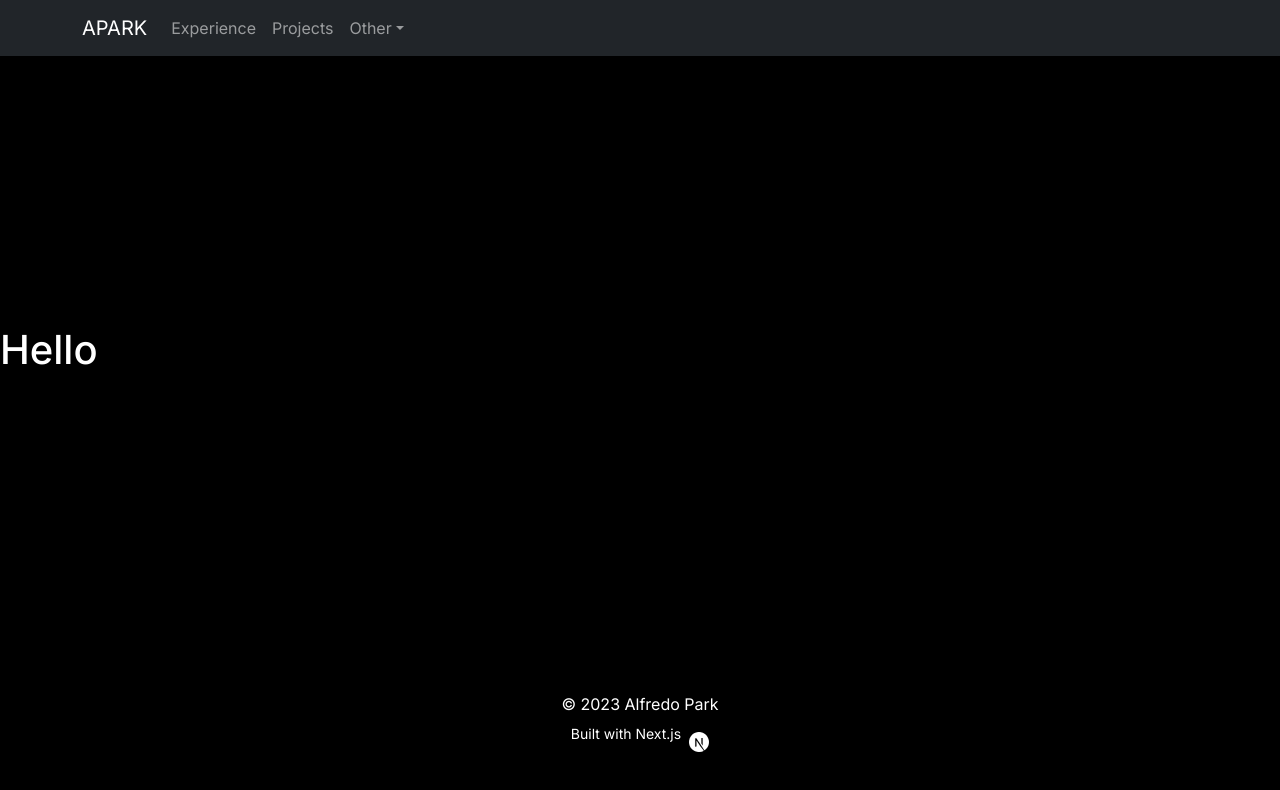
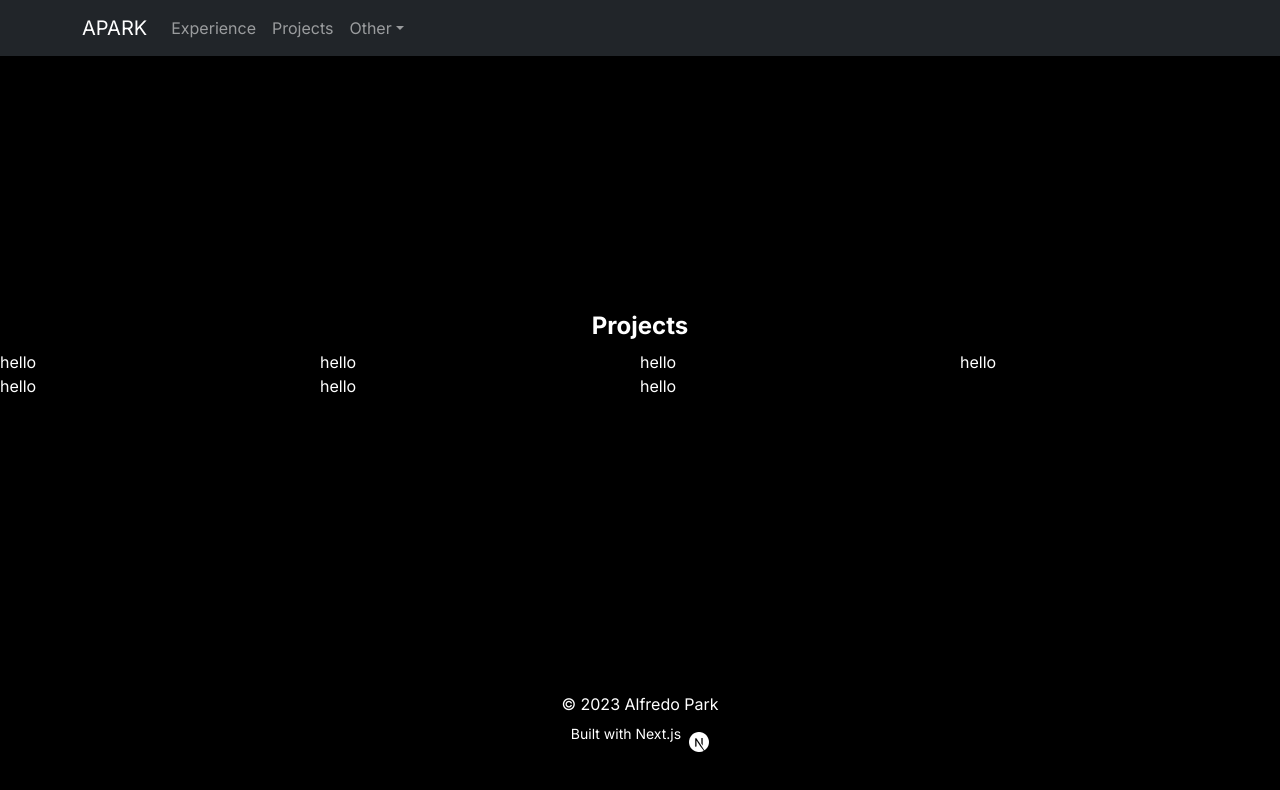
Before and after one commit to alfredoPark-48/apark_home, a Next.js app: page /projects in a window 1280 px wide. Shown: the top 790 px of the page. Built offline with nearby package versions, Linux system fonts and the light colour scheme.

Commit message:
Feat: Updated books page

```diff
--- a/src/app/books/page.tsx
+++ b/src/app/books/page.tsx
@@ -0,0 +1,18 @@
+import { FC } from 'react'
+import MainLayout from '@/components/layout/MainLayout'
+
+const BooksPage: FC = () => {
+	return (
+		<MainLayout>
+			<div className='flex flex-col p-10'>
+				<h1 className='text-2xl'>Books</h1>
+				<p>
+					The following books are some that have helped me throughout
+					my development.
+				</p>
+				<div className='flex'></div>
+			</div>
+		</MainLayout>
+	)
+}
+export default BooksPage
--- a/src/app/projects/page.tsx
+++ b/src/app/projects/page.tsx
@@ -4,7 +4,18 @@ import MainLayout from '@/components/layout/MainLayout'
 const ProjectPage: FC = () => {
 	return (
 		<MainLayout>
-			<h1>Hello</h1>
+			<div className='flex flex-col justify-center'>
+				<h1 className='text-2xl font-bold text-center'>Projects</h1>
+				<div className='grid sm:grid-cols-4 grid-cols-1'>
+					<div>hello</div>
+					<div>hello</div>
+					<div>hello</div>
+					<div>hello</div>
+					<div>hello</div>
+					<div>hello</div>
+					<div>hello</div>
+				</div>
+			</div>
 		</MainLayout>
 	)
 }
```
